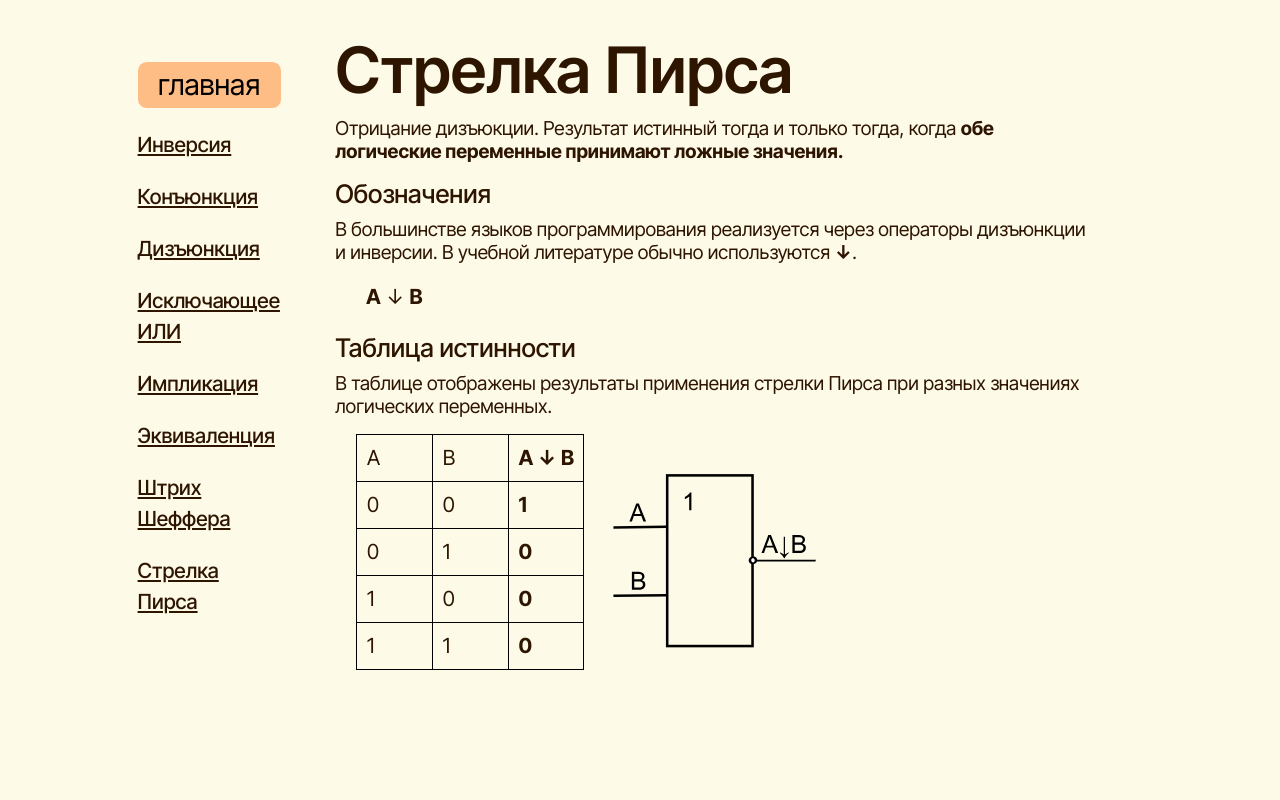
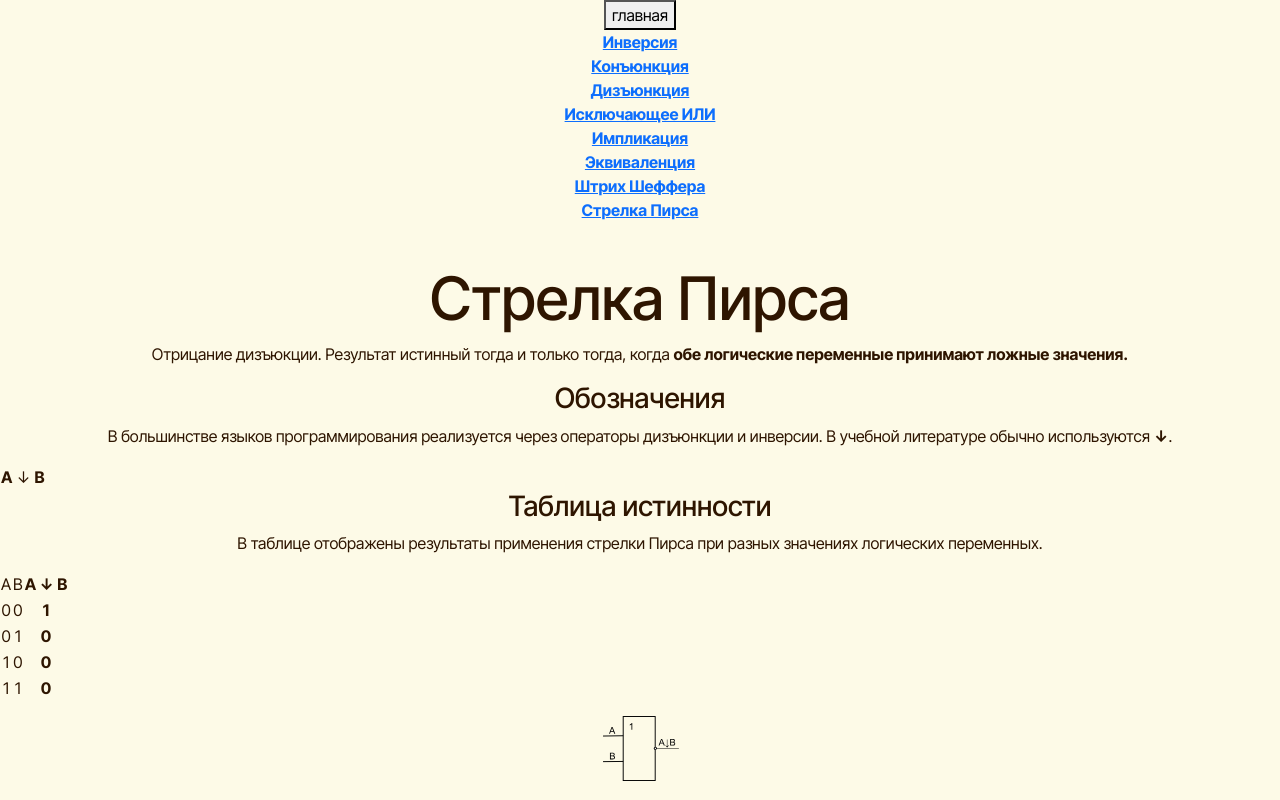
Before and after one commit to yonganee1/yonganee1.github.io, a plain HTML site: page terminology/theory/nor.html in a window 1280 px wide. Drawn offline with nearby package versions, Linux system fonts and the light colour scheme.

Commit message:
redesign 1

```diff
--- a/style.css
+++ b/style.css
@@ -1,4 +1,8 @@
-@import url('https://fonts.googleapis.com/css2?family=Inter+Tight:ital,wght@0,100..900;1,100..900&display=swap');
+@font-face {
+    font-family: 'Inter Tight';
+    src: url(InterTight-VariableFont_wght.ttf);
+  }
+
 
 :root{
     --accent-color: #fde6b5;
@@ -10,142 +14,28 @@
 body {
     font-family: var(--font) ;
     background-color:var(--bg-color);
-    margin-left: 6em;
-    margin-right: 6em;
     color:#2e1500;
+    text-align: center;
+}
+h1{
+    font-size:60px;
+    padding-top:40px;
+}
+h4 {
+    font-size:20px;
 }
 
-p {
-    font-size: 1.2em;
-    line-height: 120%;
-}
-
-a{
-    color:inherit;
-}
-
-h3{
-    font-size:1.6em;
-}
-
-h1{
-    font-weight: 600;
-    text-align:center;
-    font-size: 4em;
-    padding-bottom: 0.3sem;
-    padding-top: 0.5em;
-}
-h4{
-    font-weight:400;
-    font-size:1.3em;
-    padding: 1em 10em 0em 10em;
-    text-align:center;
-
-}
-.flex-menu{
-    padding-top:0;
-    display: flex;
-    flex-direction: row;
-    flex-wrap: wrap;
-    justify-content: space-around;
-
-}
-.flex-menu-choice{
-    margin-top:0.5em;
-    padding-top: 0em;
-    text-align: center;
-    font-size: 2em;
-    background-color: var(--accent-color);
-    width: 12em;
-    padding-bottom: 0.7em;
-    border-radius: 0.4em;
-    font-weight:500;
-
-}
-
-button{
-    background-color: var(--soft-color);
-    border-radius: 0.3em;
-    border: 0;
-    font-size:0.8em;
-    padding-left:0.7em;
-    padding-right:0.7em;
-}
-
-dt{
-    padding-top:1em;
-    font-weight: 500;
-}
-.list{
-    padding-top:3em;
-    margin-right: 5em;
-    padding-left: 2em;
-    width:6.5em;
-    font-size: 1.3em;
-    height:100%;
-}
-
-.list button{
-    font-size:1.4em;
-
-}
-.explain{
-
-    height:100%;
-    width: 70%;
-}
-.explain h1{
-    text-align: left
-}
-
-.content{
-    display: flex;
-    flex-direction: row;
-    height: 100%;
-
-}
-
-table {
-  width: 650px;
-  border-collapse: collapse;
-  text-align: center;
-  margin-bottom: 20px;
-    margin-left:1em;
-  font-size: 1.3em;
-}
-
-td {
-  text-align: left;
-	padding-left: 10px;
 
 
-}
- th {
-  text-align: center;
-
-
- }
-.truefalse{
-    width:30%;
-    border: 1.5px solid rgb(0, 00, 0);
-
-}
-img{
-    width:16em;
-    height:inherit;
-}
-i{
-    font-weight: 400;
-}
-
-.rules{
-    width:37em;
-    border: 0px sold;
-    padding-bottom:0.5em;
-}
-
-.desc{
-    font-size:0.6em;
-    padding: 0 3em 0 3em;
-    font-weight: 400;
-}
+@media (max-width: 990px) {
+    body{
+        margin: left 2% right 2%
+    }
+    h1{
+        font-size:40px;
+        padding-top:20px;
+    }
+    h4 {
+        font-size:15px;
+    }
+   }
```
Also changed, not shown: index.html (+2 -3 lines), InterTight-VariableFont_wght.ttf (added).
